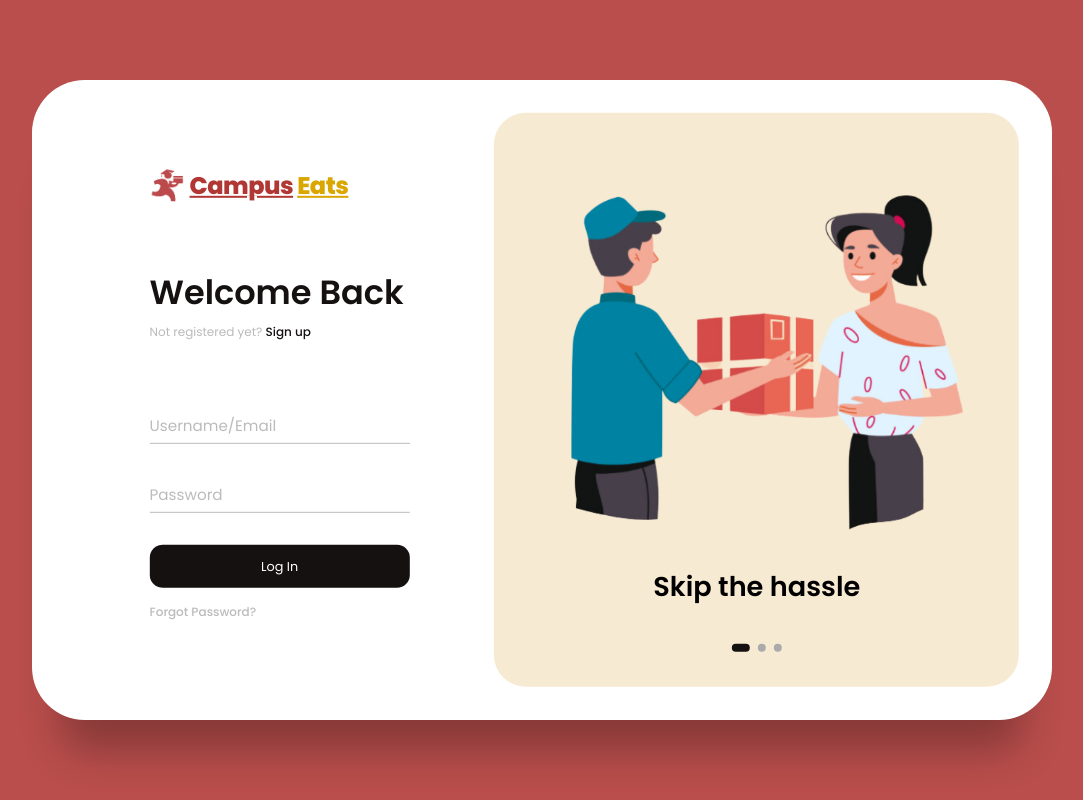
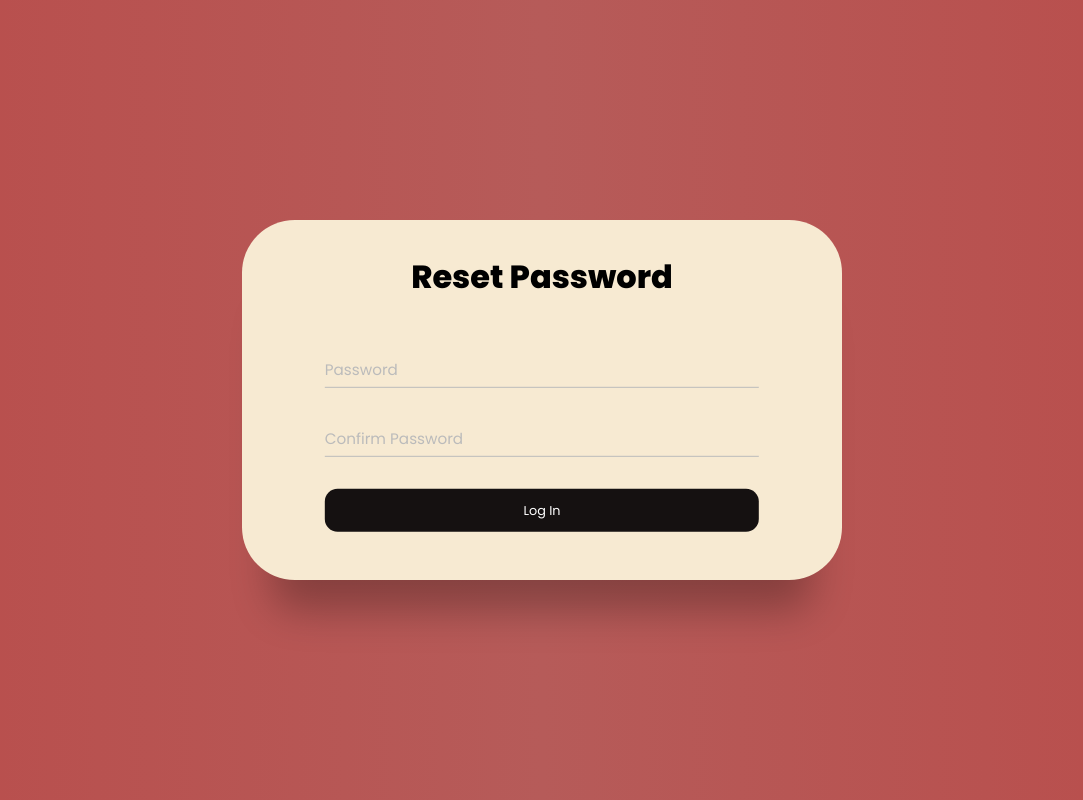
Before and after one commit to shexiee/Campus-Eats, a React (Create React App) app: page / in a window 1280 px wide. Shown: the whole page, without its empty margins (98-1181 px from the left). Built offline with nearby package versions, Linux system fonts and the light colour scheme.

Commit message:
ForgotPassword UI

```diff
--- a/src/App.js
+++ b/src/App.js
@@ -1,10 +1,12 @@
 import './App.css';
+import ForgotPassword from './LoginSignUp/ForgotPassword';
 import LoginSignUp from './LoginSignUp/LoginSignUp';
+import ResetPassword from './LoginSignUp/ResetPassword';
 
 function App() {
   return (
     <div>
-      <LoginSignUp/>
+      <ResetPassword/>
     </div>
   );
 }
--- /dev/null
+++ b/src/LoginSignUp/ForgotPassword.css
@@ -0,0 +1,129 @@
+@import url('https://fonts.googleapis.com/css2?family=Inter:wght@500&family=Poppins:wght@300;400;500;600;800;900&family=Urbanist:ital,wght@0,100..900;1,100..900&display=swap');
+
+*, *::before, *::after{
+    margin: 0;
+    padding: 0;
+    box-sizing: border-box;
+}
+body, input{
+    font-family: "Poppins", sans-serif;
+}
+.fp-main{
+
+    width: 100%;
+    min-height: 100vh;
+    overflow: hidden;
+    background-image: linear-gradient(to right, #b94e4c,#b65b59 , #b94e4c);
+    padding: 2rem;
+    display: flex;
+    align-items: center;
+    justify-content: center;
+}
+
+.fp-box{
+    position: relative;
+    width: 100%;
+    height: 360px;
+    max-width: 600px;
+    background-color: #F7EAD2;
+    border-radius: 3.3rem;
+
+    box-shadow: 0 60px 40px -30px rgba(0, 0, 0, 0.27);
+}
+.fp-big-box{
+    height: 600px;
+}
+
+.fp-inner-box{
+    position: absolute;
+    width: calc(100% - 4.1rem);
+    height: calc(100% - 4.1rem);
+    top: 50%;
+    left: 50%;
+    transform: translate(-50%, -50%);
+}
+
+.fp-forms-wrap{
+    position: absolute;
+    width: 100%;
+    top: 0;
+    left: 0;
+    transition: .8s ease-in-out;
+}
+
+.fp-form{
+    width: 100%;
+    margin: 0 auto;
+    display: flex;
+    flex-direction: column;
+    justify-content: center;
+    transition: opacity 0.02s 0.4s;
+}
+
+.fp-header{
+    display: flex;
+    flex-direction: column;
+    align-items: center;
+}
+
+.fp-actual-form{
+    margin: 50px 50px 0 50px;
+}
+.fp-input-wrap{
+    position: relative;
+    height: 37px;
+    margin-bottom: 2rem;
+
+}
+
+.fp-input-field{
+    position: absolute;
+    width: 100%;
+    height: 100%;
+    background: none;
+    border: none;
+    outline: none;
+    border-bottom: 1px solid #bbb;
+    padding: 0;
+    font-size: 0.95rem;
+    color: #151111;
+    transition: 0.4s;
+}
+
+.fp-input-wrap label{
+    position: absolute;
+    left: 0;
+    top: 50%;
+    transform: translateY(-50%);
+    font-size: .95rem;
+    color: #bbb;
+    pointer-events: none;
+    transition: .4s;
+}
+
+.fp-input-field.active{
+    border-bottom-color: #151111;
+}
+
+.fp-input-field.active + label{
+    font-size: 0.75rem;
+    top: -2px;
+}
+
+.fp-btn{
+    display: inline-block;
+    width: 100%;
+    height: 43px;
+    background-color: #151111;
+    color: #fff;
+    border: none;
+    cursor: pointer;
+    border-radius: 0.8rem;
+    font-size: 0.8rem;
+    transition: .3s;
+    margin-bottom: 10px;
+}
+
+.fp-btn:hover{
+    background-color: #b13734;
+}
--- /dev/null
+++ b/src/LoginSignUp/ForgotPassword.js
@@ -0,0 +1,85 @@
+import React from "react";
+import { useState } from "react";
+import "./ForgotPassword.css";
+
+const ForgotPassword = () => {
+    const [email, setEmail] = useState('');
+    const [emailFocus, setEmailFocus] = useState(false);
+    const [validEmail, setValidEmail] = useState(true);
+
+    const [code, setCode] = useState('');
+    const [codeFocus, setCodeFocus] = useState(false);
+    const [validCode, setValidCode] = useState(true);
+    const [codeSent, setCodeSent] = useState(false);
+
+    const handleGetCodeClick = (e) => {
+        e.preventDefault();
+        console.log("Get Code clicked");
+        setCodeSent(true);
+    }
+
+    const handleSubmitCode = (e) => {
+        e.preventDefault();
+        console.log("Submit Code clicked");
+    }
+
+    return (
+        <main className="fp-main">
+            <div className="fp-box" style={{ height: codeSent ? '400px' : '320px' }}>
+                <div className="fp-inner-box">
+                    <div className="fp-forms-wrap">
+                        <form className="fp-form">
+                            <div className="fp-header">
+                               <h1>Forgot Password</h1>
+                                <span className="small-text">Enter your email and we'll send you a verification code</span>
+                            </div>
+                            <div className="fp-actual-form">
+                                <div className="fp-input-wrap">
+                                    <input
+                                        type="text"
+                                        id="email"
+                                        required
+                                        readOnly={codeSent}
+                                        className={`fp-input-field ${emailFocus || email ? 'active' : ''}`}
+                                        onChange={(e) => setEmail(e.target.value)}
+                                        aria-invalid={validEmail ? "false" : "true"}
+                                        aria-describedby="uidnote"
+                                        onFocus={()=> setEmailFocus(true)}
+                                        onBlur={()=> setEmailFocus(false)}
+
+                                    />
+                                    <label>Email</label>
+                                </div>
+                                {codeSent && (
+                                    <div className="fp-input-wrap">
+                                        <input
+                                            type="text"
+                                            id="code"
+                                            required
+                                            className={`fp-input-field ${codeFocus || code ? 'active' : ''}`}
+                                            onChange={(e) => setCode(e.target.value)}
+                                            aria-invalid={validEmail ? "false" : "true"}
+                                            aria-describedby="uidnote"
+                                            onFocus={()=> setCodeFocus(true)}
+                                            onBlur={()=> setCodeFocus(false)}
+
+                                        />
+                                        <label>Code</label>
+                                    </div>
+                                )}
+
+                                <button onClick={codeSent ? handleSubmitCode : handleGetCodeClick} className="fp-btn">
+                                    {codeSent ? "Submit Code" : "Get Code"}
+                                </button>
+                            </div>
+
+
+                        </form>
+                    </div>
+                </div>
+            </div>
+        </main>
+    );
+}
+
+export default ForgotPassword;
--- a/src/LoginSignUp/LoginSignUp.css
+++ b/src/LoginSignUp/LoginSignUp.css
@@ -81,8 +81,6 @@ form.ls-sign-up-form{
     font-size: 1.5rem;
     margin-top: -9px;
     letter-spacing: -0.5px;
-
-
 }
 
 .ls-logo img{
--- /dev/null
+++ b/src/LoginSignUp/ResetPassword.js
@@ -0,0 +1,66 @@
+import React from "react";
+import { useState } from "react";
+import "./ForgotPassword.css";
+
+const ResetPassword = () => {
+    const [resetPwd, setResetPwd] = useState('');
+    const [validResetPwd] = useState(true);
+    const [resetPwdFocus, setResetPwdFocus] = useState(false);
+
+    const [resetConfirmPwd, setResetConfirmPwd] = useState('');
+    const [validResetConfirmPwd] = useState(true);
+    const [resetConfirmPwdFocus, setResetConfirmPwdFocus] = useState(false);
+
+    return (
+        <main className="fp-main">
+            <div className="fp-box" >
+                <div className="fp-inner-box">
+                    <div className="fp-forms-wrap">
+                        <form className="fp-form">
+                            <div className="fp-header">
+                               <h1>Reset Password</h1>
+                            </div>
+                            <div className="fp-actual-form">
+                            <div className="fp-input-wrap">
+                                <input
+                                    type="password"
+                                    id="pwd"
+                                    required
+                                    className={`fp-input-field ${resetPwdFocus || resetPwd ? 'active' : ''}`}
+                                    onChange={(e) => setResetPwd(e.target.value)}
+                                    aria-invalid={validResetPwd ? "false" : "true"}
+                                    aria-describedby="uidnote"
+                                    onFocus={()=> setResetPwdFocus(true)}
+                                    onBlur={()=> setResetPwdFocus(false)}
+                                />
+                                <label>Password</label>
+                            </div>
+
+                            <div className="fp-input-wrap">
+                                <input
+                                    type="password"
+                                    id="confirmPwd"
+                                    required
+                                    className={`fp-input-field ${resetConfirmPwdFocus || resetConfirmPwd ? 'active' : ''}`}
+                                    onChange={(e) => setResetConfirmPwd(e.target.value)}
+                                    aria-invalid={validResetConfirmPwd ? "false" : "true"}
+                                    aria-describedby="uidnote"
+                                    onFocus={()=> setResetConfirmPwdFocus(true)}
+                                    onBlur={()=> setResetConfirmPwdFocus(false)}
+                                />
+                                <label>Confirm Password</label>
+                            </div>
+                                <input type="submit" value="Log In" className="fp-btn" />
+
+                            </div>
+
+
+                        </form>
+                    </div>
+                </div>
+            </div>
+        </main>
+    );
+}
+
+export default ResetPassword;
```
Also changed, not shown: src/User/UserHome.js (added).
